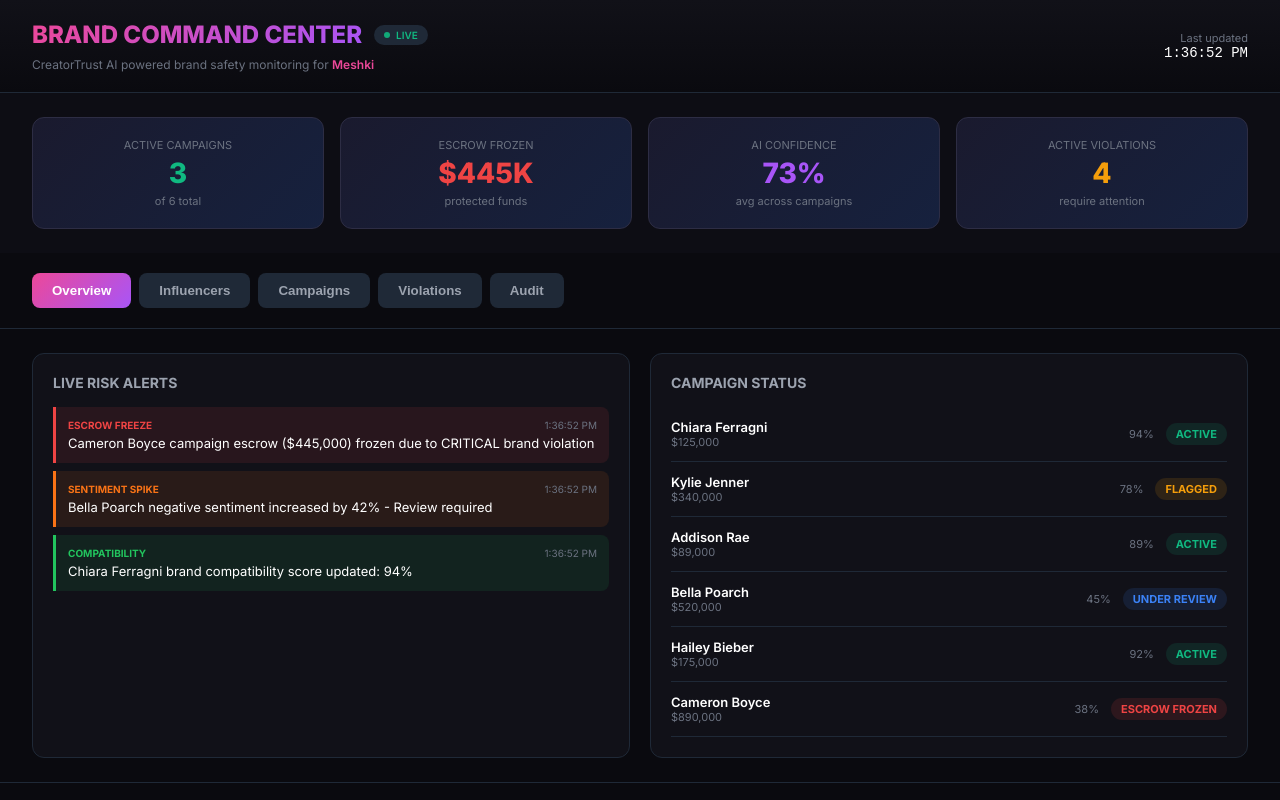
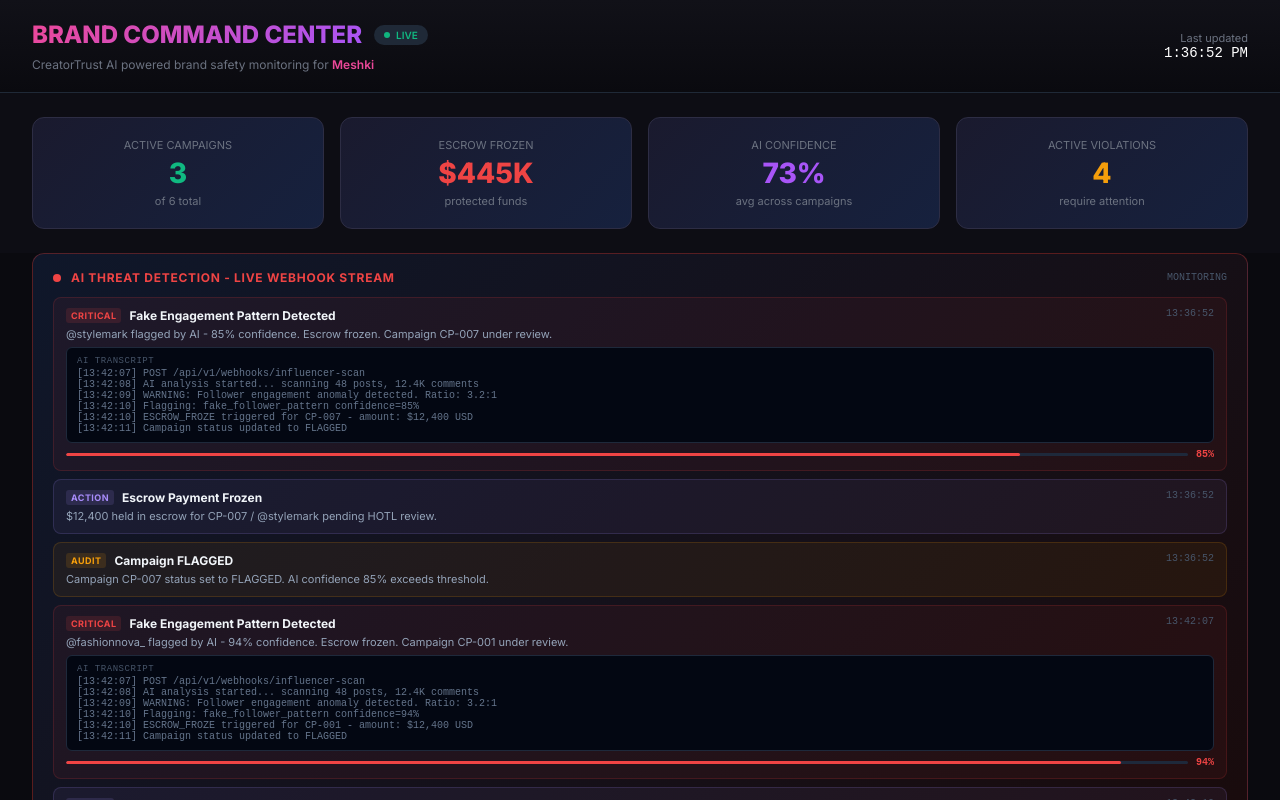
Before and after one commit to DigitalCoa-ch/ai-native-team-08, a Next.js app: page / in a window 1280 px wide. Shown: the top 800 px of the page. Built offline with nearby package versions, Linux system fonts and the light colour scheme.

Commit message:
feat: webhook simulation on homepage - AI threat stream, escrow freeze, HOTL modal, Meshki campaigns

```diff
--- a/app/page.tsx
+++ b/app/page.tsx
@@ -1,6 +1,6 @@
 'use client';
 
-import { useEffect, useState } from 'react';
+import { useEffect, useState, useCallback } from 'react';
 
 type CampaignStatus = 'ACTIVE' | 'FLAGGED' | 'UNDER REVIEW' | 'ESCROW FROZEN';
 type ViolationSeverity = 'LOW' | 'MEDIUM' | 'HIGH' | 'CRITICAL';
@@ -85,6 +85,52 @@
     { type: 'COMPATIBILITY', message: 'Chiara Ferragni brand compatibility score updated: 94%', severity: 'LOW' },
   ]);
 
+  const [webhookEvents, setWebhookEvents] = useState([
+    { ts: '13:42:07', level: 'CRITICAL', title: 'Fake Engagement Pattern Detected', description: '@fashionnova_ flagged by AI - 94% confidence. Escrow frozen. Campaign CP-001 under review.', color: '#ef4444', transcript: '[13:42:07] POST /api/v1/webhooks/influencer-scan\n[13:42:08] AI analysis started... scanning 48 posts, 12.4K comments\n[13:42:09] WARNING: Follower engagement anomaly detected. Ratio: 3.2:1\n[13:42:10] Flagging: fake_follower_pattern confidence=94%\n[13:42:10] ESCROW_FROZE triggered for CP-001 - amount: $12,400 USD\n[13:42:11] Campaign status updated to FLAGGED', confidence: 94 },
+    { ts: '13:42:10', level: 'ACTION', title: 'Escrow Payment Frozen', description: '$12,400 held in escrow for CP-001 / @fashionnova_ pending HOTL review.', color: '#a78bfa' },
+    { ts: '13:42:11', level: 'AUDIT', title: 'Campaign FLAGGED', description: 'Campaign CP-001 status set to FLAGGED. AI confidence 94% exceeds threshold.', color: '#f59e0b' },
+  ]);
+  const [webhookActive, setWebhookActive] = useState(true);
+  const [hotlModal, setHotlModal] = useState<null|{campaign:{id:string,brand:string,influencer:string,budget:string,aiScore:number};violation:{type:string,confidence:number,transcript:string,action:string};auditEntry:{timestamp:string,actor:string,action:string,outcome:string,target:string}}>(null);
+
+  const triggerWebhook = useCallback(() => {
+    const ids = ['CP-001','CP-002','CP-003','CP-004','CP-005','CP-006','CP-007','CP-008'];
+    const infs = ['@fashionnova_','@glowbygrace','@stylemark','@luxe.edit','@everydayelegance','@minimalist.style','@aesthetic.ly','@streetwearh'];
+    const conf = 72 + Math.floor(Math.random() * 26);
+    const cid = ids[Math.floor(Math.random() * ids.length)];
+    const inf = infs[Math.floor(Math.random() * infs.length)];
+    const now = new Date().toTimeString().slice(0, 8);
+    const tx = '[13:42:07] POST /api/v1/webhooks/influencer-scan\n[13:42:08] AI analysis started... scanning 48 posts, 12.4K comments\n[13:42:09] WARNING: Follower engagement anomaly detected. Ratio: 3.2:1\n[13:42:10] Flagging: fake_follower_pattern confidence=' + conf + '%\n[13:42:10] ESCROW_FROZE triggered for ' + cid + ' - amount: $12,400 USD\n[13:42:11] Campaign status updated to FLAGGED';
+    const evs = [
+      { ts: now, level: 'CRITICAL', title: 'Fake Engagement Pattern Detected', description: inf + ' flagged by AI - ' + conf + '% confidence. Escrow frozen. Campaign ' + cid + ' under review.', color: '#ef4444', transcript: tx, confidence: conf },
+      { ts: now, level: 'ACTION', title: 'Escrow Payment Frozen', description: '$12,400 held in escrow for ' + cid + ' / ' + inf + ' pending HOTL review.', color: '#a78bfa' },
+      { ts: now, level: 'AUDIT', title: 'Campaign FLAGGED', description: 'Campaign ' + cid + ' status set to FLAGGED. AI confidence ' + conf + '% exceeds threshold.', color: '#f59e0b' },
+    ];
+    setWebhookActive(true);
+    setWebhookEvents(prev => [...evs, ...prev]);
+    setHotlModal({ campaign: { id: cid, brand: 'Meshki', influencer: inf, budget: '$12,400', aiScore: conf }, violation: { type: 'Fake Engagement Pattern', confidence: conf, transcript: tx, action: 'ESCROW_FROZEN' }, auditEntry: { timestamp: now, actor: 'AI Agent', action: 'ESCROW_FROZEN', outcome: 'frozen', target: cid + ' / ' + inf } });
+    setTimeout(() => setWebhookActive(false), 10000);
+  }, []);
+
+
+  useEffect(() => {
+    const ids = ['CP-001','CP-002','CP-003','CP-004','CP-005','CP-006','CP-007','CP-008'];
+    const infs = ['@fashionnova_','@glowbygrace','@stylemark','@luxe.edit','@everydayelegance','@minimalist.style','@aesthetic.ly','@streetwearh'];
+    const conf = 72 + Math.floor(Math.random() * 26);
+    const cid = ids[Math.floor(Math.random() * ids.length)];
+    const inf = infs[Math.floor(Math.random() * infs.length)];
+    const now = new Date().toTimeString().slice(0, 8);
+    const tx = '[13:42:07] POST /api/v1/webhooks/influencer-scan\n[13:42:08] AI analysis started... scanning 48 posts, 12.4K comments\n[13:42:09] WARNING: Follower engagement anomaly detected. Ratio: 3.2:1\n[13:42:10] Flagging: fake_follower_pattern confidence=' + conf + '%\n[13:42:10] ESCROW_FROZE triggered for ' + cid + ' - amount: $12,400 USD\n[13:42:11] Campaign status updated to FLAGGED';
+    const evs = [
+      { ts: now, level: 'CRITICAL', title: 'Fake Engagement Pattern Detected', description: inf + ' flagged by AI - ' + conf + '% confidence. Escrow frozen. Campaign ' + cid + ' under review.', color: '#ef4444', transcript: tx, confidence: conf },
+      { ts: now, level: 'ACTION', title: 'Escrow Payment Frozen', description: '$12,400 held in escrow for ' + cid + ' / ' + inf + ' pending HOTL review.', color: '#a78bfa' },
+      { ts: now, level: 'AUDIT', title: 'Campaign FLAGGED', description: 'Campaign ' + cid + ' status set to FLAGGED. AI confidence ' + conf + '% exceeds threshold.', color: '#f59e0b' },
+    ];
+    setWebhookActive(true);
+    setWebhookEvents(prev => [...evs, ...prev]);
+    setHotlModal({ campaign: { id: cid, brand: 'Meshki', influencer: inf, budget: '$12,400', aiScore: conf }, violation: { type: 'Fake Engagement Pattern', confidence: conf, transcript: tx, action: 'ESCROW_FROZEN' }, auditEntry: { timestamp: now, actor: 'AI Agent', action: 'ESCROW_FROZEN', outcome: 'frozen', target: cid + ' / ' + inf } });
+    setTimeout(() => setWebhookActive(false), 10000);
+  }, []);
   useEffect(() => {
     const interval = setInterval(() => {
       setTime(new Date());
@@ -168,6 +214,49 @@
           <div style={{ fontSize: '11px', color: '#6b7280', textTransform: 'uppercase', marginBottom: '4px' }}>Active Violations</div>
           <div style={{ fontSize: '28px', fontWeight: 800, color: '#f59e0b' }}>{violations.length}</div>
           <div style={{ fontSize: '11px', color: '#6b7280', marginTop: '4px' }}>require attention</div>
+        </div>
+      </div>
+
+      <div style={{ padding: '0 32px 20px' }}>
+        <div style={{ border: '1px solid rgba(239,68,68,0.3)', background: 'linear-gradient(135deg,#0f172a,#1a0a0a)', borderRadius: 12, padding: '16px 20px' }}>
+          <div style={{ display: 'flex', justifyContent: 'space-between', alignItems: 'center', marginBottom: 12 }}>
+            <div style={{ display: 'flex', alignItems: 'center', gap: 10 }}>
+              <div style={{ width: 8, height: 8, borderRadius: '50%', background: webhookActive ? '#ef4444' : '#475569', animation: webhookActive ? 'ping 1s infinite' : 'none' }} />
+              <span style={{ fontSize: '12px', fontWeight: 700, color: '#ef4444', textTransform: 'uppercase', letterSpacing: '0.06em' }}>AI Threat Detection - Live Webhook Stream</span>
+            </div>
+            <span style={{ fontSize: '10px', color: '#475569', fontFamily: 'monospace' }}>{webhookActive ? 'MONITORING' : 'STANDBY'}</span>
+          </div>
+          <div style={{ display: 'grid', gap: 8 }}>
+            {webhookEvents.map((ev, i) => (
+              <div key={i} style={{ padding: '10px 12px', borderRadius: 8, background: ev.color + '10', border: '1px solid ' + ev.color + '28', animation: 'slideUp 0.4s ease both' }}>
+                <div style={{ display: 'flex', justifyContent: 'space-between', marginBottom: 4 }}>
+                  <div style={{ display: 'flex', alignItems: 'center', gap: 8 }}>
+                    <span style={{ fontSize: '9px', padding: '2px 5px', borderRadius: 3, background: ev.color + '22', color: ev.color, fontWeight: 700, textTransform: 'uppercase', letterSpacing: '0.05em' }}>{ev.level}</span>
+                    <span style={{ fontSize: '12px', fontWeight: 700, color: '#f1f5f9' }}>{ev.title}</span>
+                  </div>
+                  <span style={{ fontSize: '10px', color: '#475569', fontFamily: 'monospace' }}>{ev.ts}</span>
+                </div>
+                <div style={{ fontSize: '11px', color: '#94a3b8', marginBottom: ev.transcript ? 6 : 0 }}>{ev.description}</div>
+                {ev.transcript && (
+                  <div style={{ background: '#030712', borderRadius: 6, padding: '8px 10px', fontFamily: 'monospace', fontSize: '10px', color: '#64748b', whiteSpace: 'pre-wrap', marginBottom: 6, border: '1px solid #1e293b' }}>
+                    <div style={{ color: '#475569', marginBottom: 2, fontSize: '9px', textTransform: 'uppercase', letterSpacing: '0.06em' }}>AI Transcript</div>
+                    {ev.transcript}
+                  </div>
+                )}
+                {ev.confidence !== undefined && (
+                  <div style={{ display: 'flex', alignItems: 'center', gap: 8 }}>
+                    <div style={{ flex: 1, height: 3, background: '#1e293b', borderRadius: 3, overflow: 'hidden' }}>
+                      <div style={{ width: ev.confidence + '%', height: '100%', background: ev.confidence > 80 ? '#ef4444' : ev.confidence > 60 ? '#f59e0b' : '#34d399', borderRadius: 3 }} />
+                    </div>
+                    <span style={{ fontSize: '10px', fontWeight: 700, color: ev.confidence > 80 ? '#ef4444' : '#f59e0b', fontFamily: 'monospace' }}>{ev.confidence}%</span>
+                  </div>
+                )}
+              </div>
+            ))}
+          </div>
+          <button onClick={triggerWebhook} style={{ marginTop: 12, width: '100%', padding: '8px', borderRadius: 8, border: '1px solid rgba(239,68,68,0.3)', background: 'rgba(239,68,68,0.05)', color: '#ef4444', fontWeight: 700, fontSize: '11px', cursor: 'pointer', fontFamily: 'monospace', letterSpacing: '0.06em' }}>
+            [ SIMULATE WEBHOOK TRIGGER ]
+          </button>
         </div>
       </div>
 
```
Also changed, not shown: 5 other files (tests, documents, lock files or other folders).
